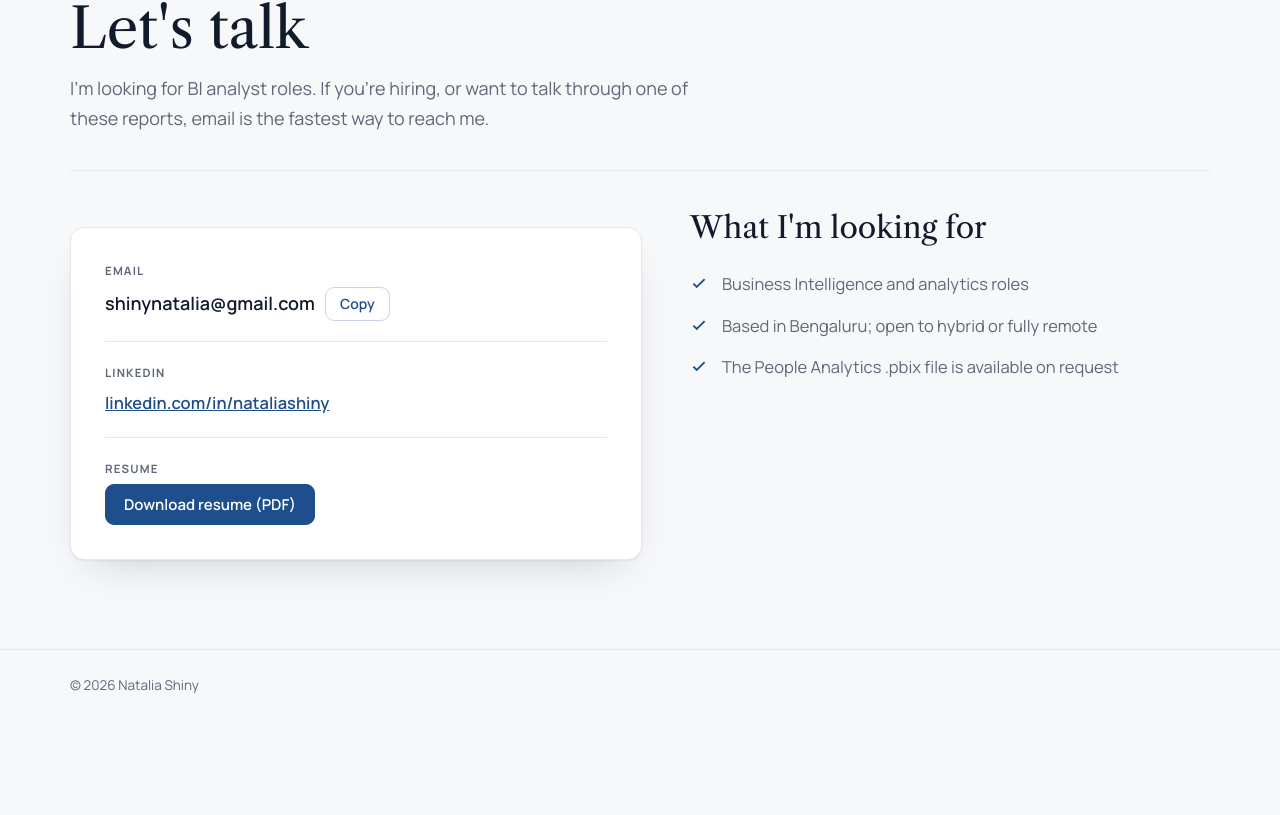
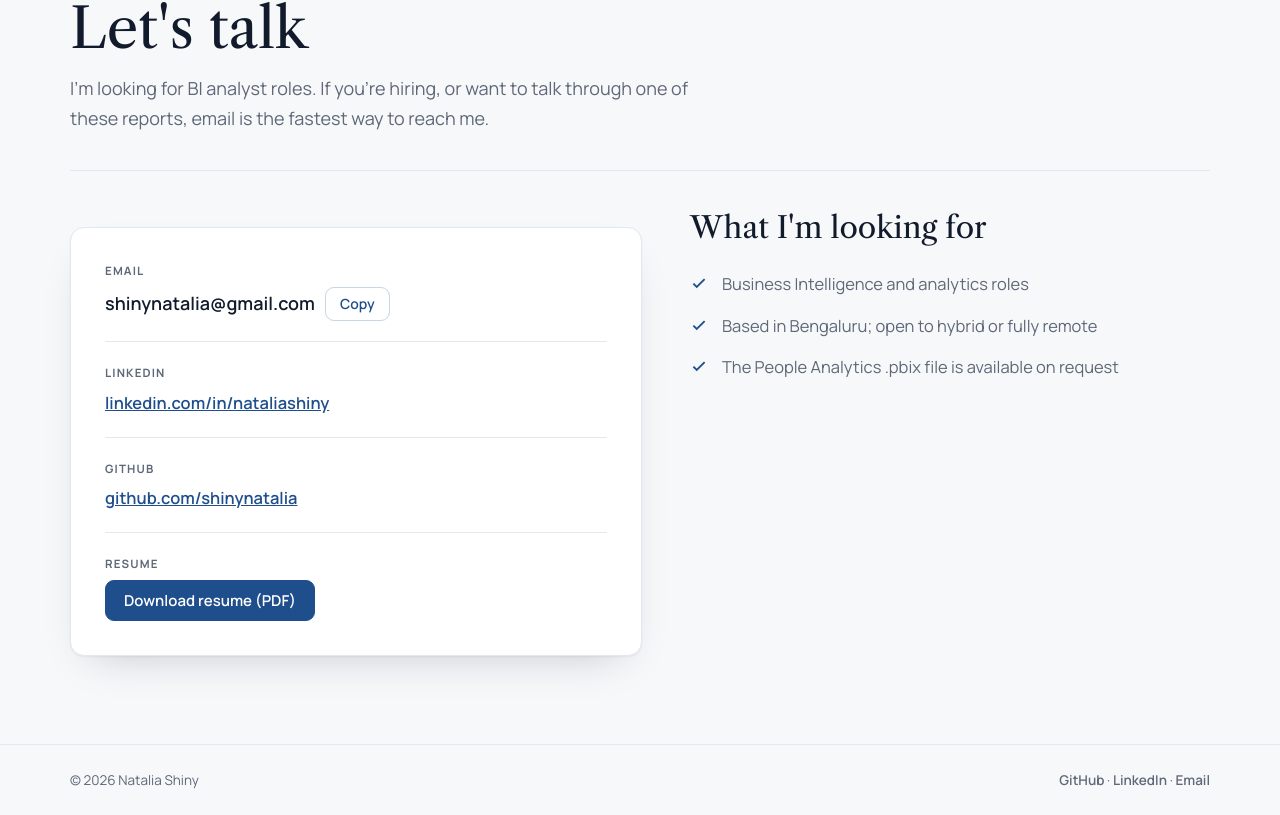
Before and after one commit to shinynatalia/shinynatalia.github.io, a Next.js app: page /contact in a window 1280 px wide. Shown: the part 191-1006 px from the top of the page. Before the commit the page ends 911 px from the top, so only its background shows below. Built offline with nearby package versions, Linux system fonts and the light colour scheme; a web font is replaced by a local one.

Commit message:
Add GitHub link to contact page and footer; resume now links to shinynatalia.github.io

```diff
--- a/app/contact/page.tsx
+++ b/app/contact/page.tsx
@@ -26,6 +26,10 @@ export default function ContactPage() {
             <dt>LinkedIn</dt>
             <dd><a href="https://www.linkedin.com/in/nataliashiny" target="_blank" rel="noopener" style={{ fontWeight: 600 }}>linkedin.com/in/nataliashiny</a></dd>
           </div>
+          <div className="cline">
+            <dt>GitHub</dt>
+            <dd><a href="https://github.com/shinynatalia" target="_blank" rel="noopener" style={{ fontWeight: 600 }}>github.com/shinynatalia</a></dd>
+          </div>
           <div className="cline"><dt>Resume</dt><dd><ResumeButton label="Download resume (PDF)" icon={false} /></dd></div>
         </dl>
         <div>
--- a/app/globals.css
+++ b/app/globals.css
@@ -328,3 +328,5 @@ footer .wrap{display:flex;justify-content:space-between;gap:12px;flex-wrap:wrap}
 @media (max-width:640px){.qa.qa4{grid-template-columns:1fr}.tabs[style]{grid-template-columns:repeat(2,1fr)!important}.tab{border-bottom:1px solid var(--line)}}
 @media (prefers-reduced-motion:reduce){*{transition:none!important;animation:none!important}html{scroll-behavior:auto}}
 a.card{cursor:pointer}
+footer a{color:var(--muted);font-weight:600;text-decoration:none}
+footer a:hover{color:var(--accent)}
--- a/app/layout.tsx
+++ b/app/layout.tsx
@@ -28,6 +28,13 @@ export default function RootLayout({ children }: { children: React.ReactNode })
         <footer>
           <div className="wrap">
             <span>© 2026 Natalia Shiny</span>
+            <span>
+              <a href="https://github.com/shinynatalia" target="_blank" rel="noopener">GitHub</a>
+              &nbsp;·&nbsp;
+              <a href="https://www.linkedin.com/in/nataliashiny" target="_blank" rel="noopener">LinkedIn</a>
+              &nbsp;·&nbsp;
+              <a href="mailto:shinynatalia@gmail.com">Email</a>
+            </span>
           </div>
         </footer>
       </body>
```
Also changed, not shown: 1 other file (tests, documents, lock files or other folders).
